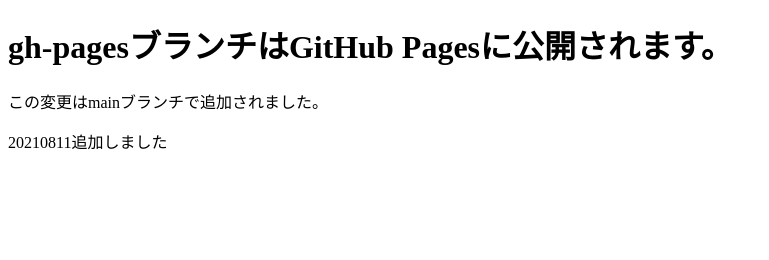
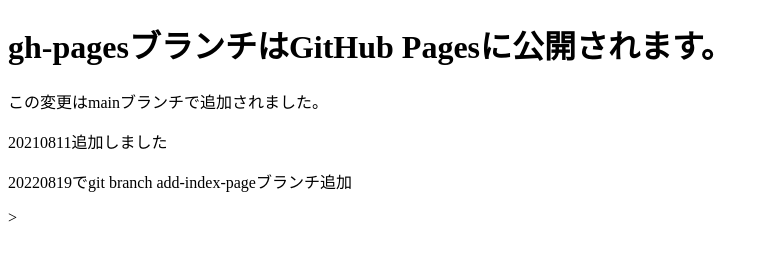
Before and after one commit to risarisato/git-study, a plain HTML site: page index.html in a window 1280 px wide. Shown: the whole page, without its empty margins (0-769 px from the left). Drawn offline with Linux system fonts and the light colour scheme.

Commit message:
2022年でブランチ切った練習

```diff
--- a/index.html
+++ b/index.html
@@ -8,5 +8,6 @@
     <h1>gh-pagesブランチはGitHub Pagesに公開されます。</h1>
     <p>この変更はmainブランチで追加されました。</p>
     <P>20210811追加しました</P>
+    <p>20220819でgit branch add-index-pageブランチ追加</p>>
   </body>
 </html>
```
